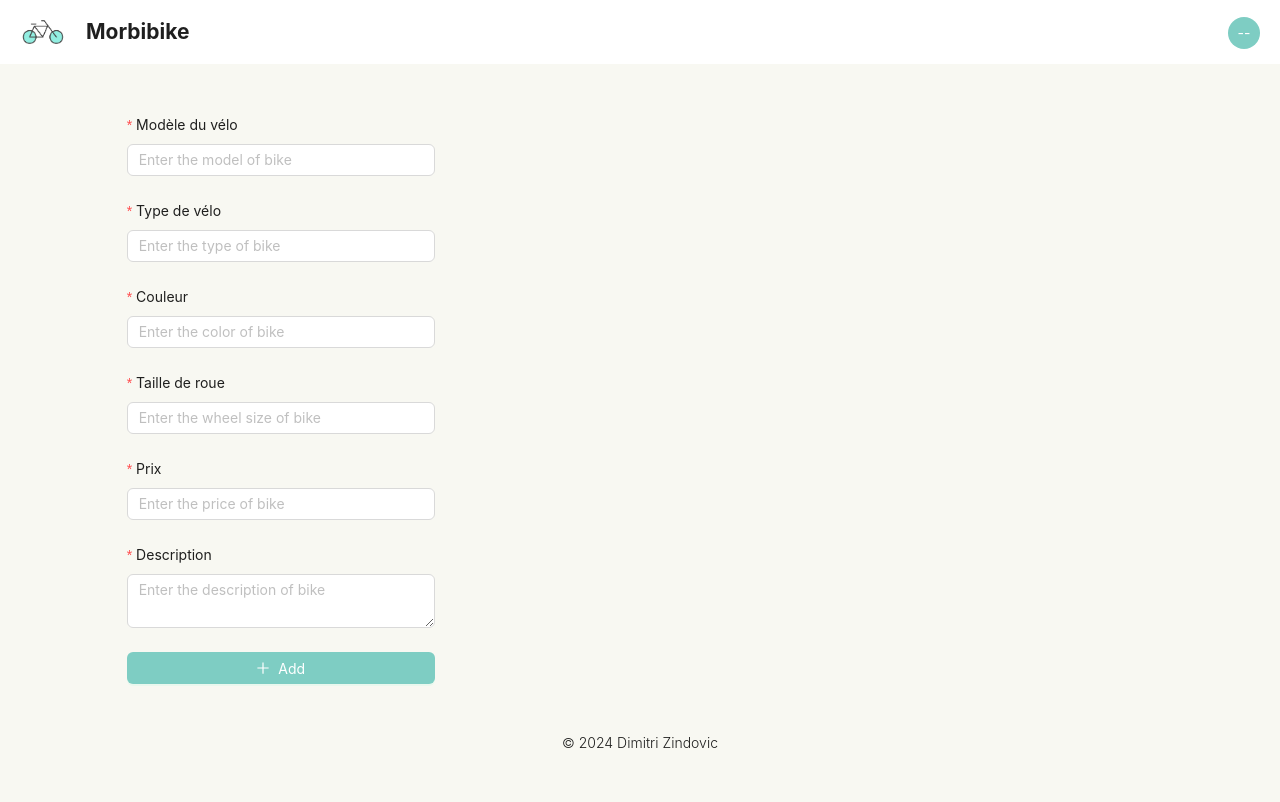
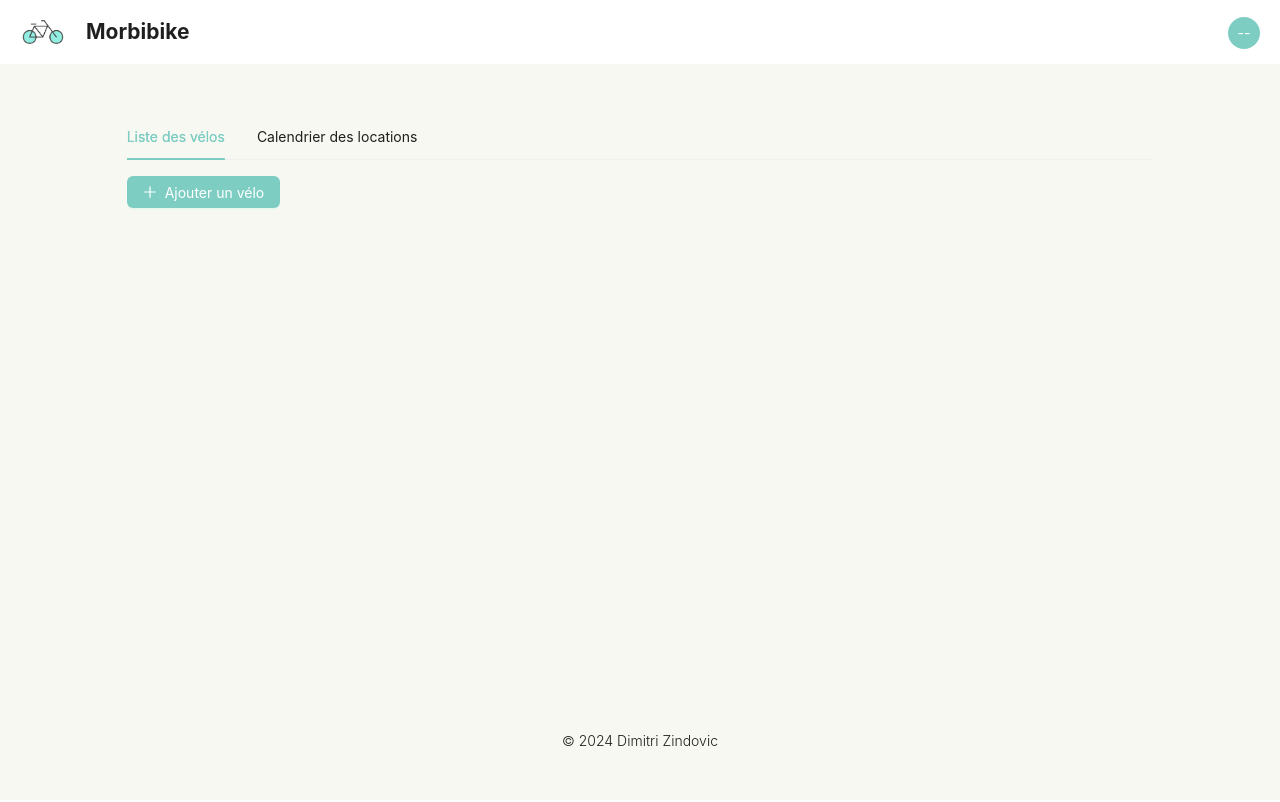
Before and after one commit to DimitriZindovic/Morbibike, a React (Create React App) app: page / in a window 1280 px wide. Built offline with nearby package versions, Linux system fonts and the light colour scheme.

Commit message:
add calendar location and drawer

```diff
--- a/src/components/BikeDescription.tsx
+++ b/src/components/BikeDescription.tsx
@@ -1,4 +1,4 @@
-import { Descriptions, Flex } from 'antd'
+import { Descriptions, Card } from 'antd'
 import { Bike } from '../models/Bike'
 
 interface BikeDescriptionProps {
@@ -8,20 +8,29 @@ interface BikeDescriptionProps {
 const BikeDescription = ({ bike }: BikeDescriptionProps) => {
   // Return a description of the bike
   return (
-    <Flex style={{ marginBottom: '20px' }}>
-      <Descriptions title="Détails du Vélo" bordered>
+    <Card
+      style={{
+        marginBottom: '20px',
+      }}
+    >
+      <Descriptions
+        title="Détails du Vélo"
+        bordered
+        column={1}
+        layout="vertical"
+      >
         <Descriptions.Item label="Modèle">{bike.model}</Descriptions.Item>
         <Descriptions.Item label="Type">{bike.type}</Descriptions.Item>
         <Descriptions.Item label="Couleur">{bike.color}</Descriptions.Item>
         <Descriptions.Item label="Taille de la roue">
           {bike.wheelSize}
         </Descriptions.Item>
-        <Descriptions.Item label="Prix">{bike.price}</Descriptions.Item>
+        <Descriptions.Item label="Prix">{bike.price} €</Descriptions.Item>
         <Descriptions.Item label="Description">
           {bike.description}
         </Descriptions.Item>
       </Descriptions>
-    </Flex>
+    </Card>
   )
 }
 
--- a/src/components/CardBike.tsx
+++ b/src/components/CardBike.tsx
@@ -15,7 +15,7 @@ const CardBike = ({ bike, onEdit, onDelete, onViewDetails }: CardBikeProps) => {
   return (
     <Card title={bike.model} key={bike.id} style={{ width: '100%' }}>
       <Row gutter={[12, 12]}>
-        <Col span={18}>
+        <Col span={20}>
           <p>Type: {bike.type}</p>
           <p>Couleur: {bike.color}</p>
           <p>Taille de la roue: {bike.wheelSize}</p>
@@ -23,7 +23,7 @@ const CardBike = ({ bike, onEdit, onDelete, onViewDetails }: CardBikeProps) => {
           <p>Description: {bike.description}</p>
         </Col>
         <Col
-          span={6}
+          span={4}
           style={{ display: 'flex', flexDirection: 'column', gap: '8px' }}
         >
           <Button icon={<EditOutlined />} onClick={onEdit}>
--- a/src/components/InputButon.tsx
+++ b/src/components/InputButon.tsx
@@ -1,5 +1,5 @@
 import { useState, useEffect } from 'react'
-import { Button, Flex, Form, Input } from 'antd'
+import { Button, Drawer, Form, Input, notification } from 'antd'
 import type { FormProps } from 'antd'
 import TextArea from 'antd/es/input/TextArea'
 import { Bike } from '../models/Bike'
@@ -16,6 +16,8 @@ interface InputButtonProps {
     description: string
   ) => boolean
   initialValues?: Bike | null
+  drawerVisible: boolean
+  setDrawerVisible: (visible: boolean) => void
 }
 
 type FieldType = {
@@ -27,11 +29,17 @@ type FieldType = {
   description?: string
 }
 
-const InputButton = ({ onButtonClick, initialValues }: InputButtonProps) => {
+// Component to add or update a bike
+const InputButton = ({
+  onButtonClick,
+  initialValues,
+  drawerVisible,
+  setDrawerVisible,
+}: InputButtonProps) => {
   const [isLoading, setisLoading] = useState(false)
   const [form] = Form.useForm()
 
-  // This Function set the initial values of the form
+  // Set the initial values of the form
   useEffect(() => {
     if (initialValues) {
       form.setFieldsValue(initialValues)
@@ -40,14 +48,16 @@ const InputButton = ({ onButtonClick, initialValues }: InputButtonProps) => {
     }
   }, [initialValues, form])
 
+  // Function to clean the fields of the form
   const cleanField = () => {
     form.resetFields()
   }
 
-  // This Function make the form submit and add a bike to the list of bikes
+  // Function to add or update a bike
   const onFinish: FormProps<FieldType>['onFinish'] = (values) => {
     setisLoading(true)
 
+    // Add or update a bike
     const result = onButtonClick(
       initialValues?.id ?? 0,
       String(values.model),
@@ -58,15 +68,38 @@ const InputButton = ({ onButtonClick, initialValues }: InputButtonProps) => {
       String(values.description)
     )
 
+    // Check if the bike has been added or updated
     if (result === true) {
       setisLoading(false)
       cleanField()
+      setDrawerVisible(false)
+      notification.success({
+        message: 'Succès',
+        description: initialValues
+          ? 'Le vélo a été mis à jour avec succès.'
+          : 'Le vélo a été ajouté avec succès.',
+      })
     }
   }
 
-  // Return a form to add a bike
   return (
-    <Flex vertical style={{ width: '30%' }}>
+    // Return a button to open a drawer to add or update a bike
+    <>
+      <Button
+        type="primary"
+        icon={<PlusOutlined />}
+        onClick={() => setDrawerVisible(true)}
+        style={{ marginBottom: '16px' }}
+      >
+        {initialValues ? 'Mettre à jour un vélo' : 'Ajouter un vélo'}
+      </Button>
+      <Drawer
+        title={initialValues ? 'Mettre à jour le vélo' : 'Ajouter un vélo'}
+        width={360}
+        onClose={() => setDrawerVisible(false)}
+        visible={drawerVisible}
+        bodyStyle={{ paddingBottom: 80 }}
+      >
         <Form
           initialValues={{ remember: true }}
           onFinish={onFinish}
@@ -75,32 +108,28 @@ const InputButton = ({ onButtonClick, initialValues }: InputButtonProps) => {
         >
           <Form.Item
             label="Modèle du vélo"
-          layout="vertical"
-          name={'model'}
+            name="model"
             rules={[{ required: true, message: 'Ajoutez un modèle de vélo' }]}
           >
             <Input placeholder="Enter the model of bike" type="text" />
           </Form.Item>
           <Form.Item
             label="Type de vélo"
-          layout="vertical"
-          name={'type'}
+            name="type"
             rules={[{ required: true, message: 'Ajoutez un type de vélo' }]}
           >
             <Input placeholder="Enter the type of bike" type="text" />
           </Form.Item>
           <Form.Item
             label="Couleur"
-          layout="vertical"
-          name={'color'}
+            name="color"
             rules={[{ required: true, message: 'Ajoutez une couleur au vélo' }]}
           >
             <Input placeholder="Enter the color of bike" type="text" />
           </Form.Item>
           <Form.Item
             label="Taille de roue"
-          layout="vertical"
-          name={'wheelSize'}
+            name="wheelSize"
             rules={[
               {
                 required: true,
@@ -112,18 +141,21 @@ const InputButton = ({ onButtonClick, initialValues }: InputButtonProps) => {
           </Form.Item>
           <Form.Item
             label="Prix"
-          layout="vertical"
-          name={'price'}
-          rules={[{ required: true, message: 'Ajoutez un prix à votre vélo' }]}
+            name="price"
+            rules={[
+              { required: true, message: 'Ajoutez un prix à votre vélo' },
+            ]}
           >
             <Input placeholder="Enter the price of bike" type="number" />
           </Form.Item>
           <Form.Item
             label="Description"
-          layout="vertical"
-          name={'description'}
+            name="description"
             rules={[
-            { required: true, message: 'Ajoutez une description à votre vélo' },
+              {
+                required: true,
+                message: 'Ajoutez une description à votre vélo',
+              },
             ]}
           >
             <TextArea placeholder="Enter the description of bike" />
@@ -136,11 +168,12 @@ const InputButton = ({ onButtonClick, initialValues }: InputButtonProps) => {
               loading={isLoading}
               style={{ width: '100%' }}
             >
-            {initialValues ? 'Update' : 'Add'}
+              {initialValues ? 'Mettre à jour' : 'Ajouter'}
             </Button>
           </Form.Item>
         </Form>
-    </Flex>
+      </Drawer>
+    </>
   )
 }
 
--- /dev/null
+++ b/src/components/RentCalendar.tsx
@@ -0,0 +1,62 @@
+import { Calendar, Badge, List } from 'antd'
+import { useNavigate } from 'react-router-dom'
+import { Bike } from '../models/Bike'
+import dayjs from 'dayjs'
+
+interface RentCalendarProps {
+  bikes: Bike[]
+}
+
+const RentCalendar = ({ bikes }: RentCalendarProps) => {
+  const navigate = useNavigate()
+
+  const getListData = (date: dayjs.Dayjs) => {
+    const listData: { type: string; content: string; bikeId: number }[] = []
+
+    bikes.forEach((bike) => {
+      bike.rents.forEach((rent) => {
+        const rentStart = dayjs(rent.rentStart)
+        const rentEnd = dayjs(rent.rentEnd)
+
+        // Check if the current date is the start date of
+        if (rentStart.isSame(date, 'day')) {
+          listData.push({
+            type: 'success',
+            content: `Début location - ${bike.model}`,
+            bikeId: bike.id,
+          })
+        }
+
+        // Check if the current date is the end date of a rent
+        if (rentEnd.isSame(date, 'day')) {
+          listData.push({
+            type: 'error',
+            content: `Fin location - ${bike.model}`,
+            bikeId: bike.id,
+          })
+        }
+      })
+    })
+
+    return listData
+  }
+
+  const dateCellRender = (date: dayjs.Dayjs) => {
+    // Get the list of data for the current date
+    const listData = getListData(date)
+    return (
+      <List
+        dataSource={listData}
+        renderItem={(item) => (
+          <List.Item onClick={() => navigate(`/bike/${item.bikeId}`)}>
+            <Badge status={item.type as any} text={item.content} />
+          </List.Item>
+        )}
+      />
+    )
+  }
+
+  return <Calendar dateCellRender={dateCellRender} />
+}
+
+export default RentCalendar
--- a/src/pages/BikeDetails.tsx
+++ b/src/pages/BikeDetails.tsx
@@ -4,7 +4,7 @@ import { useBikeContext } from '../context/BikeContext'
 import Container from '../components/Container'
 import BikeDescription from '../components/BikeDescription'
 import RentList from '../components/RentList'
-import RentModal from '../components/RentModal'
+import RentDrawer from '../components/RentDrawer'
 import { Button } from 'antd'
 import { Rent } from '../models/Rent'
 
@@ -50,7 +50,7 @@ const BikeDetails = () => {
       </Button>
       <RentList title="Prochaines locations" rents={upcomingRents} />
       <RentList title="Locations passées" rents={pastRents} />
-      <RentModal
+      <RentDrawer
         visible={isModalVisible}
         onCreate={addRent}
         onCancel={() => setIsModalVisible(false)}
--- a/src/pages/Home.tsx
+++ b/src/pages/Home.tsx
@@ -1,18 +1,22 @@
 import { useState } from 'react'
 import { useNavigate } from 'react-router-dom'
+import { Row, Col, Tabs } from 'antd'
 import InputButon from '../components/InputButon'
 import { Bike } from '../models/Bike'
 import BikeList from '../components/BikeList'
 import CardBike from '../components/CardBike'
 import DeleteModal from '../components/DeleteModal'
 import { useBikeContext } from '../context/BikeContext'
-import Contianer from '../components/Container'
-import { Flex } from 'antd'
+import Container from '../components/Container'
+import RentCalendar from '../components/RentCalendar'
+
+const { TabPane } = Tabs
 
 const Home = () => {
   const { bikes, setBikes } = useBikeContext()
   const [editingBike, setEditingBike] = useState<Bike | null>(null)
   const [bikeToDelete, setBikeToDelete] = useState<Bike | null>(null)
+  const [drawerVisible, setDrawerVisible] = useState(false)
   const navigate = useNavigate()
 
   // Function to add a bike to the list
@@ -33,10 +37,10 @@ const Home = () => {
       price == 0 ||
       description == ''
     ) {
-      alert('Tous les champs doivent être remplis')
       return false
     }
 
+    // Create a new bike
     const newBike: Bike = {
       id: bikes.length + 1,
       model,
@@ -89,18 +93,22 @@ const Home = () => {
     }
   }
 
-  // Function to view the details of a bike
   const viewBikeDetails = (bikeId: number) => {
     navigate(`/bike/${bikeId}`)
   }
 
+  // Display the list of bikes and a calendar of rents
   return (
-    // Display a form to add or edit a bike, a list of bikes, and a modal to confirm the deletion of a bike
-    <Contianer>
-      <Flex style={{ gap: '24px' }}>
+    <Container>
+      <Row gutter={[24, 24]}>
+        <Col span={24}>
+          <Tabs defaultActiveKey="1">
+            <TabPane tab="Liste des vélos" key="1" style={{ marginTop: 16 }}>
               <InputButon
                 onButtonClick={editingBike ? updateBikeOnList : addBikeOnList}
                 initialValues={editingBike}
+                drawerVisible={drawerVisible}
+                setDrawerVisible={setDrawerVisible}
               />
               <BikeList
                 bikes={bikes}
@@ -108,12 +116,22 @@ const Home = () => {
                   <CardBike
                     bike={bike}
                     key={bike.id}
-              onEdit={() => setEditingBike(bike)}
+                    onEdit={() => {
+                      setEditingBike(bike)
+                      setDrawerVisible(true)
+                    }}
                     onDelete={() => setBikeToDelete(bike)}
                     onViewDetails={() => viewBikeDetails(bike.id)}
                   />
                 )}
               />
+            </TabPane>
+            <TabPane tab="Calendrier des locations" key="2">
+              <RentCalendar bikes={bikes} />
+            </TabPane>
+          </Tabs>
+        </Col>
+      </Row>
       {bikeToDelete && (
         <DeleteModal
           visible={true}
@@ -121,8 +139,7 @@ const Home = () => {
           onCancel={() => setBikeToDelete(null)}
         />
       )}
-      </Flex>
-    </Contianer>
+    </Container>
   )
 }
 
```
Also changed, not shown: src/components/RentDrawer.tsx (renamed from src/components/RentModal.tsx, +13 -10 lines). Lines whose indentation alone changed are shown as unchanged.
